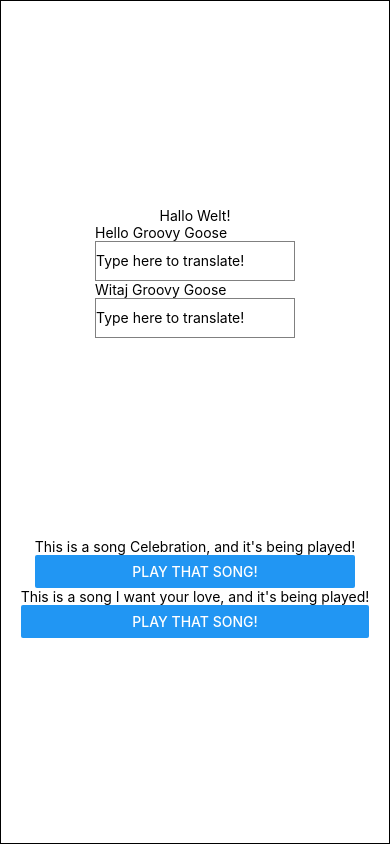
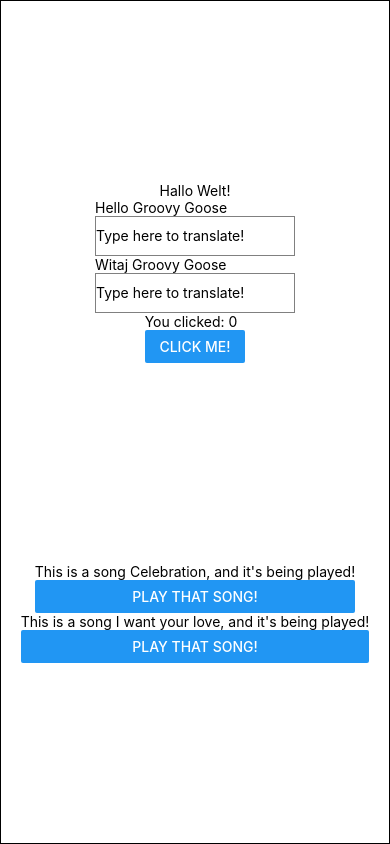
Before and after one commit to RadekKosiada/react-native-first-app, a React Native app: screen / in a window 390 px wide. Built offline with nearby package versions, Linux system fonts and the light colour scheme.

Commit message:
Add Counter w/useState hook

```diff
--- a/App.js
+++ b/App.js
@@ -3,6 +3,8 @@ import React, {useState} from 'react';
 import { StyleSheet, Text, ScrollView, View, TextInput, Image, Button } from 'react-native';
 import Song from './components/Song';
 import PresentationAndInput from './components/PresentationAndInput';
+import Counter from './components/Counter';
+
 import styles from './components/styles';
 
 
@@ -12,6 +14,7 @@ export default function App() {
       <Text>Hallo Welt!</Text>
       <PresentationAndInput greeting="Hello"/>
       <PresentationAndInput greeting="Witaj"/>
+      <Counter />
       <Image
         source={{url: "https://reactnative.dev/docs/assets/p_cat1.png"}}
         style={{width: 200, height: 200}}
--- /dev/null
+++ b/components/Counter.js
@@ -0,0 +1,23 @@
+import React, {useState} from 'react';
+import { StyleSheet, Text, ScrollView, View, TextInput, Image, Button } from 'react-native';
+import styles from './styles';
+
+const Counter = () => {
+  // const [clicks, setClicks] = useState(0);
+  const [click, setClicks] = useState(0);
+
+  return (
+    <View>
+      <Text>You clicked: {click}  </Text>
+      <Button
+        title="Click me!"
+        onPress={()=> setClicks(click + 1) }
+
+      />
+
+    </View>
+  )
+
+}
+
+export default Counter;
```
